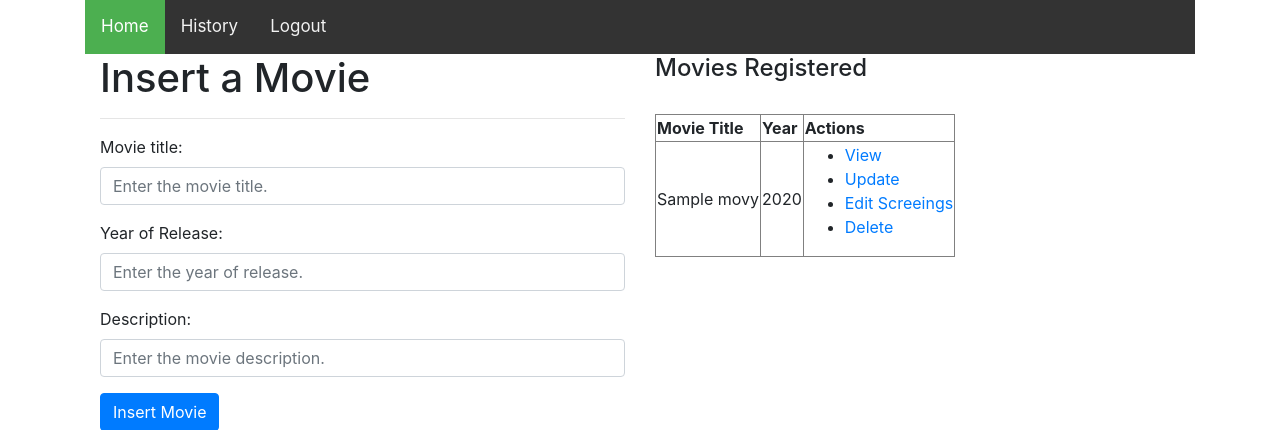
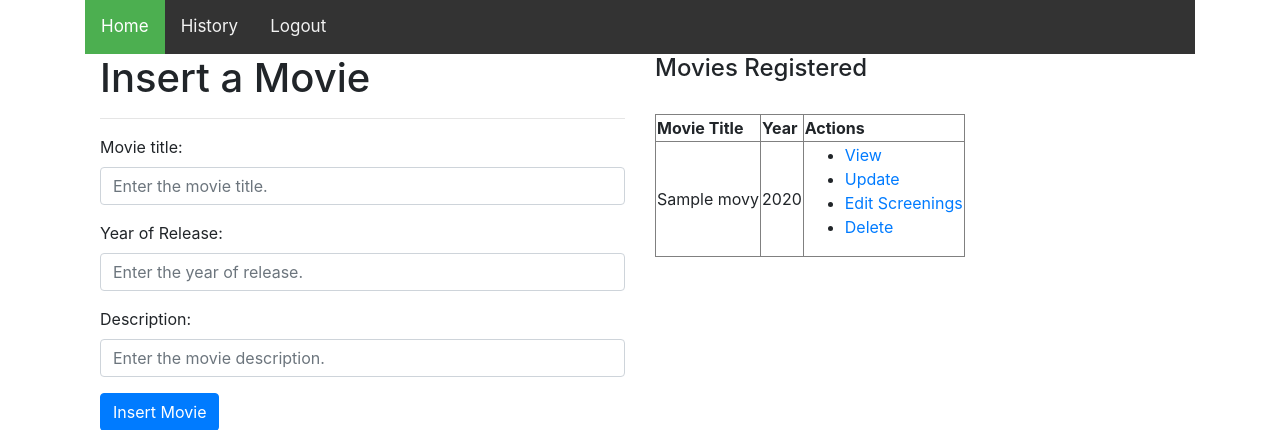
Before and after one commit to alexbt117/InfoCinemas-2020, a Flask app: template flask/app/templates/moviemanagement.html in a window 1280 px wide. Shown: the top 430 px of the page. Run offline with Flask 2, Linux system fonts and the light colour scheme; the template is opened without the code that fills it: most values are stand-ins (such as "Sample title", 1, 10 or a date in 2020); parts of the project's set-up code (start-up, migrations or seed data) failed here and were passed over; some libraries are stand-ins or nearby versions.

Commit message:
Fixed a typo

```diff
--- a/flask/app/templates/moviemanagement.html
+++ b/flask/app/templates/moviemanagement.html
@@ -47,7 +47,7 @@
                         <ul>
                             <li><a href="/show/{{m.id}}">View</a></li>
                             <li><a href="/updatemovie/{{m.id}}">Update</a></li>
-                            <li><a href="/editscreenings/{{m.id}}">Edit Screeings</a></li>
+                            <li><a href="/editscreenings/{{m.id}}">Edit Screenings</a></li>
                             <li><a href="/deletemovie/{{m.id}}">Delete</a></li>
                         </ul>
                     </td>
```
